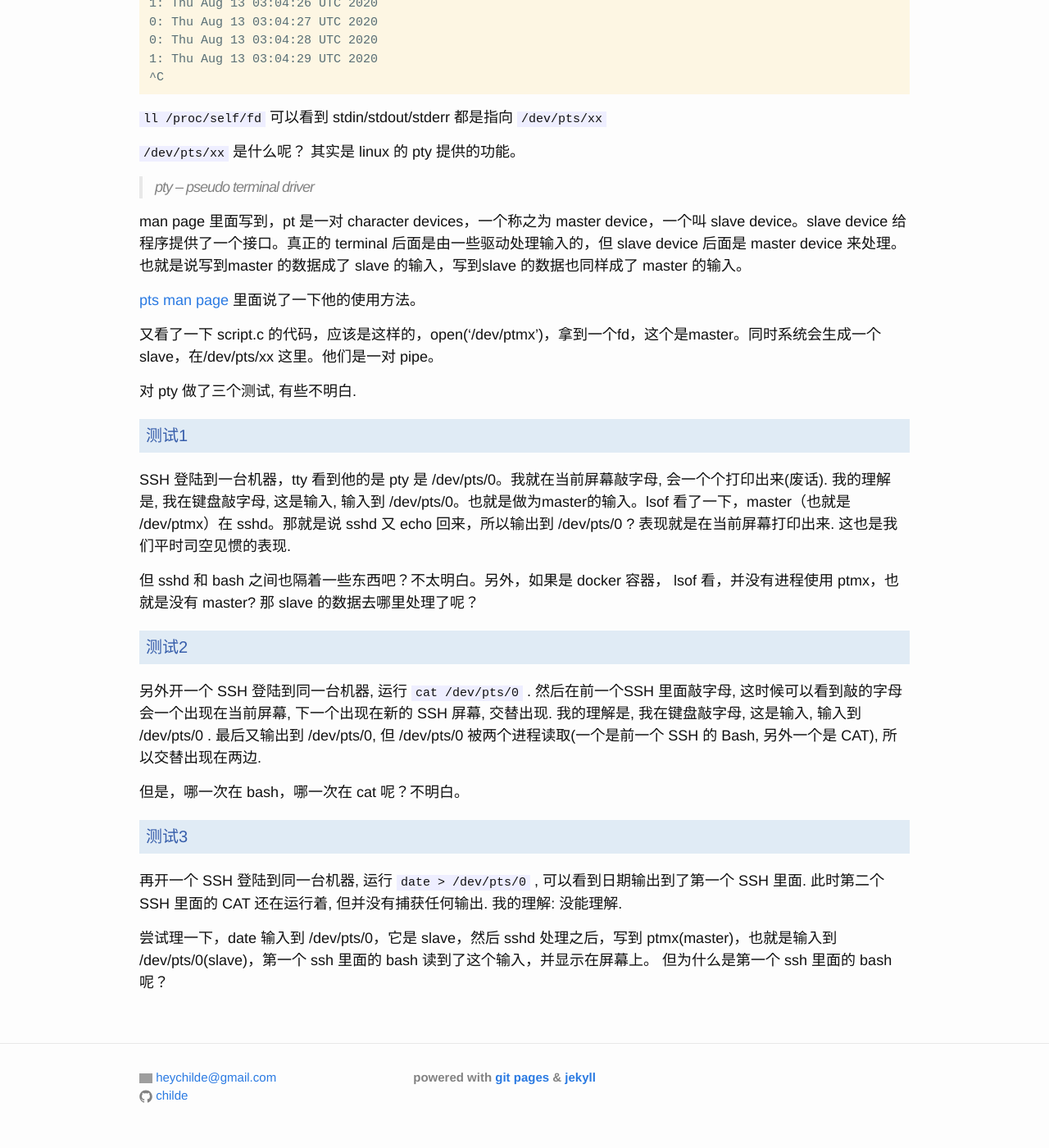
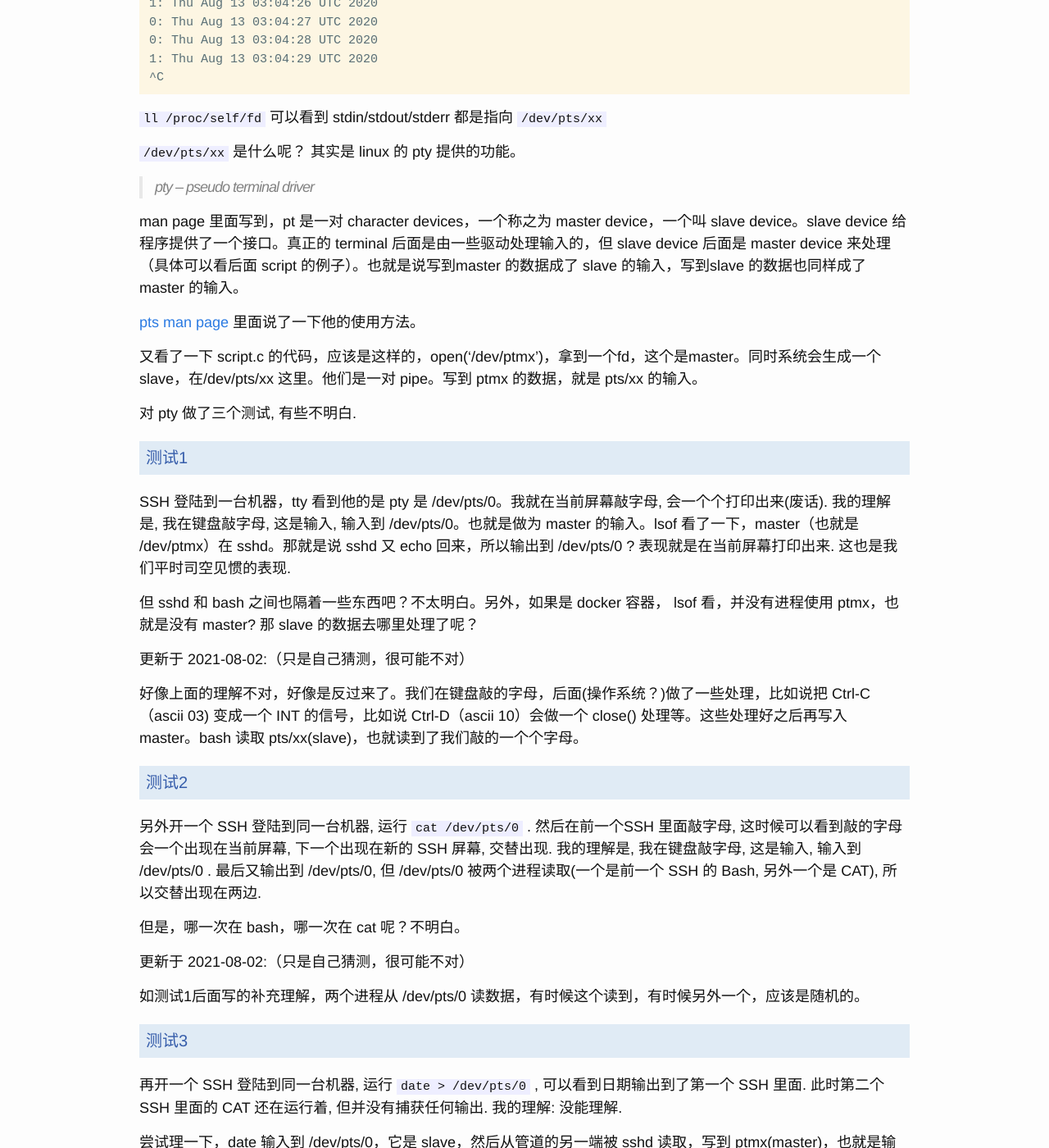
Before and after one commit to childe/ohmycat, a Jekyll site: the page built from _posts/2020-08-12-read-stdin-from-multi-routine.md, in a window 1280 px wide and 1400 px high, scrolled down 1347 px. Shown: the whole window at 82% size. Built offline with Jekyll 4.4.1, drawn with Linux system fonts in a browser that asks for light colours; our own code applies the rules of GitHub Pages for plain Markdown files; some of the changed text lies outside the part shown; grey boxes are pictures that could not be loaded.

Commit message:
modified:   _posts/2020-08-12-read-stdin-from-multi-routine.md

```diff
--- a/_posts/2020-08-12-read-stdin-from-multi-routine.md
+++ b/_posts/2020-08-12-read-stdin-from-multi-routine.md
@@ -74,19 +74,23 @@ func main() {
 
 > pty -- pseudo terminal driver
 
-man page 里面写到，pt 是一对 character devices，一个称之为 master device，一个叫 slave device。slave device 给程序提供了一个接口。真正的 terminal 后面是由一些驱动处理输入的，但 slave device 后面是 master device 来处理。也就是说写到master 的数据成了 slave 的输入，写到slave 的数据也同样成了 master 的输入。
+man page 里面写到，pt 是一对 character devices，一个称之为 master device，一个叫 slave device。slave device 给程序提供了一个接口。真正的 terminal 后面是由一些驱动处理输入的，但 slave device 后面是 master device 来处理（具体可以看后面 script 的例子）。也就是说写到master 的数据成了 slave 的输入，写到slave 的数据也同样成了 master 的输入。
 
 [pts man page](https://man7.org/linux/man-pages/man4/pts.4.html) 里面说了一下他的使用方法。
 
-又看了一下 script.c 的代码，应该是这样的，open('/dev/ptmx')，拿到一个fd，这个是master。同时系统会生成一个 slave，在/dev/pts/xx 这里。他们是一对 pipe。
+又看了一下 script.c 的代码，应该是这样的，open('/dev/ptmx')，拿到一个fd，这个是master。同时系统会生成一个 slave，在/dev/pts/xx 这里。他们是一对 pipe。写到 ptmx 的数据，就是 pts/xx 的输入。
 
 对 pty 做了三个测试, 有些不明白.
 
 ## 测试1
 
-SSH 登陆到一台机器，tty 看到他的是 pty 是 /dev/pts/0。我就在当前屏幕敲字母, 会一个个打印出来(废话). 我的理解是, 我在键盘敲字母, 这是输入, 输入到 /dev/pts/0。也就是做为master的输入。lsof 看了一下，master（也就是 /dev/ptmx）在 sshd。那就是说 sshd 又 echo 回来，所以输出到 /dev/pts/0 ? 表现就是在当前屏幕打印出来. 这也是我们平时司空见惯的表现.
+SSH 登陆到一台机器，tty 看到他的是 pty 是 /dev/pts/0。我就在当前屏幕敲字母, 会一个个打印出来(废话). 我的理解是, 我在键盘敲字母, 这是输入, 输入到 /dev/pts/0。也就是做为 master 的输入。lsof 看了一下，master（也就是 /dev/ptmx）在 sshd。那就是说 sshd 又 echo 回来，所以输出到 /dev/pts/0 ? 表现就是在当前屏幕打印出来. 这也是我们平时司空见惯的表现.
 
 但 sshd 和 bash 之间也隔着一些东西吧？不太明白。另外，如果是 docker 容器， lsof 看，并没有进程使用 ptmx，也就是没有 master? 那 slave 的数据去哪里处理了呢？
+
+更新于 2021-08-02:（只是自己猜测，很可能不对）
+
+好像上面的理解不对，好像是反过来了。我们在键盘敲的字母，后面(操作系统？)做了一些处理，比如说把 Ctrl-C（ascii 03) 变成一个 INT 的信号，比如说 Ctrl-D（ascii 10）会做一个 close() 处理等。这些处理好之后再写入 master。bash 读取 pts/xx(slave)，也就读到了我们敲的一个个字母。
 
 ## 测试2
 
@@ -94,8 +98,18 @@ SSH 登陆到一台机器，tty 看到他的是 pty 是 /dev/pts/0。我就在
 
 但是，哪一次在 bash，哪一次在 cat 呢？不明白。
 
+更新于 2021-08-02:（只是自己猜测，很可能不对）
+
+如测试1后面写的补充理解，两个进程从 /dev/pts/0 读数据，有时候这个读到，有时候另外一个，应该是随机的。
+
 ## 测试3
 
 再开一个 SSH 登陆到同一台机器, 运行 `date > /dev/pts/0` , 可以看到日期输出到了第一个 SSH 里面. 此时第二个 SSH 里面的 CAT 还在运行着, 但并没有捕获任何输出.  我的理解: 没能理解.
 
-尝试理一下，date 输入到 /dev/pts/0，它是 slave，然后 sshd 处理之后，写到 ptmx(master)，也就是输入到 /dev/pts/0(slave)，第一个 ssh 里面的 bash 读到了这个输入，并显示在屏幕上。 但为什么是第一个 ssh 里面的 bash 呢？
+尝试理一下，date 输入到 /dev/pts/0，它是 slave，然后从管道的另一端被 sshd 读取，写到 ptmx(master)，也就是输入到 /dev/pts/0(slave)，第一个 ssh 里面的 bash 读到了这个输入，并显示在屏幕上。 但为什么是第一个 ssh 里面的 bash 呢？
+
+更新于 2021-08-02:（只是自己猜测，很可能不对）
+
+感觉 sshd 从 master 读到这个输入之后，并不是写给了 bash，因为看起来只是单纯的展示在屏幕上。这样也说的通：为啥 cat 没有拿到这些数据。
+
+但**单纯的展示在屏幕上**是怎么一回事呢？？
```
